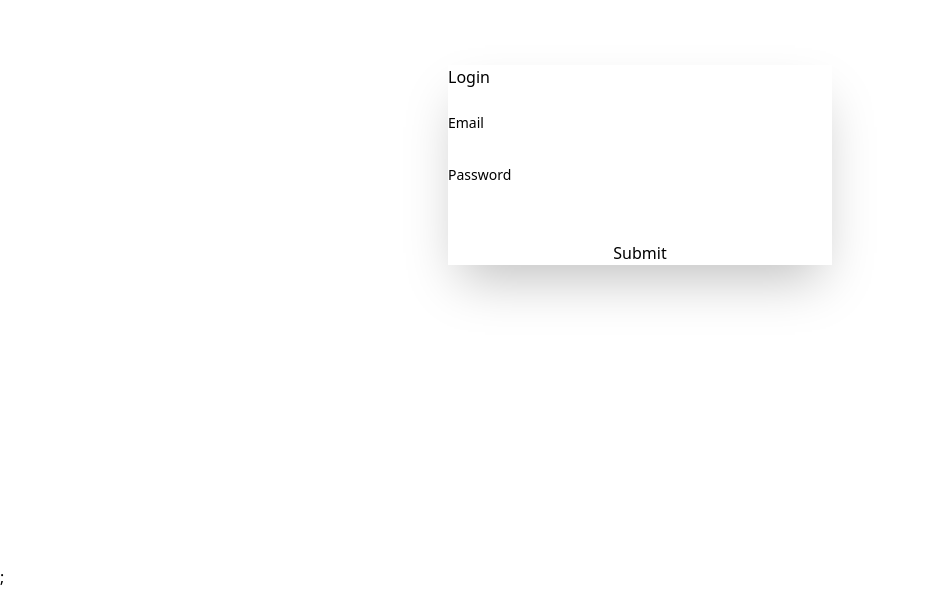
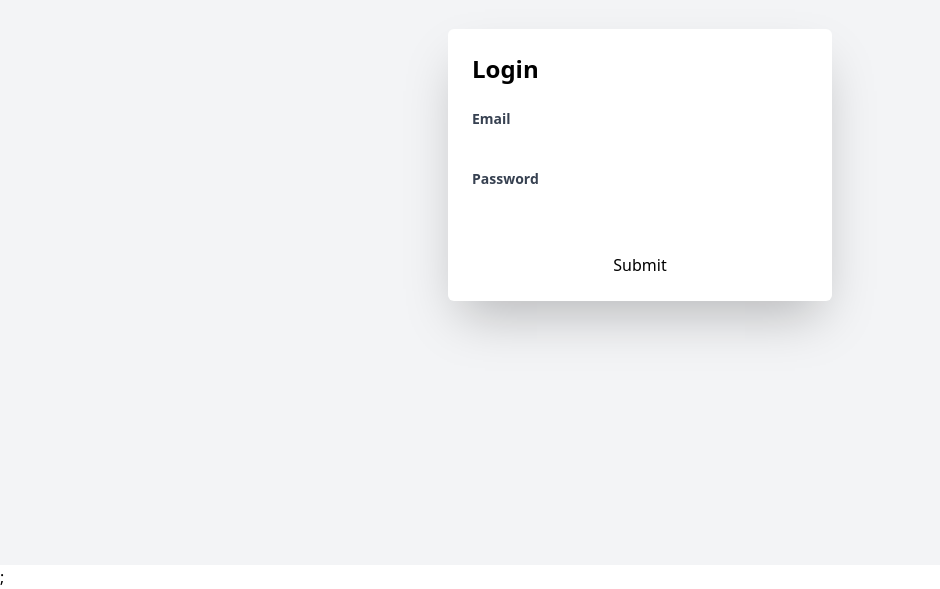
Before and after one commit to mrprg/ClothesShop, a Next.js app: page /auth/signin in a window 1280 px wide. Shown: the part 235-824 px from the top of the page, without its empty margins (0-940 px from the left). Built offline with nearby package versions, Linux system fonts and the light colour scheme.

Commit message:
add style 1/2

```diff
--- a/pages/auth/signin/index.tsx
+++ b/pages/auth/signin/index.tsx
@@ -1,4 +1,3 @@
-
 import { signIn } from "next-auth/react";
 import { useForm, SubmitHandler } from "react-hook-form";
 import { useRouter } from "next/router";
@@ -49,16 +48,13 @@ export default function SignIn() {
   };
 
   return (
-    <div className="flex justify-center items-center h-screen">
-      <div className="card w-96 bg-base-100 shadow-2xl">
-        <div className="card-body">
-          <h2 className="card-title pb-6">Login</h2>
-          <form
-            onSubmit={handleSubmit(onSubmit)}
-            className="flex flex-col gap-2"
-          >
+    <div className="flex justify-center items-center h-screen bg-gray-100">
+      <div className="card w-96 bg-white shadow-2xl rounded-md">
+        <div className="card-body p-6">
+          <h2 className="text-2xl font-bold pb-6">Login</h2>
+          <form onSubmit={handleSubmit(onSubmit)} className="flex flex-col gap-4">
             <div className="input-wrapper flex flex-col">
-              <label htmlFor="email" className="block text-sm text-black">
+              <label htmlFor="email" className="text-sm font-semibold text-gray-700">
                 Email
               </label>
               <input
@@ -70,7 +66,7 @@ export default function SignIn() {
                     message: "Invalid email address",
                   },
                 })}
-                className="input input-bordered w-full text-black border-black"
+                className="input input-bordered w-full text-gray-700 border-gray-400"
               />
               {errors.email && (
                 <p className="text-xs italic text-red-500 pt-1">
@@ -80,7 +76,7 @@ export default function SignIn() {
             </div>
 
             <div className="input-wrapper flex flex-col">
-              <label htmlFor="password" className="block text-sm text-black">
+              <label htmlFor="password" className="text-sm font-semibold text-gray-700">
                 Password
               </label>
               <input
@@ -92,7 +88,7 @@ export default function SignIn() {
                     message: "Password must be at least 8 characters",
                   },
                 })}
-                className="input input-bordered w-full text-black border-black"
+                className="input input-bordered w-full text-gray-700 border-gray-400"
               />
               {errors.password && (
                 <p className="text-xs italic text-red-500 pt-1">
@@ -107,96 +103,13 @@ export default function SignIn() {
                   type="submit"
                   className={`btn ${isLoading ? "loading" : ""}`}
                 >
-                  Submit
+                  {isLoading ? "Loading..." : "Submit"}
                 </button>
               }
             </div>
           </form>
         </div>
-        <ToastContainer
-          position="bottom-center"
-          autoClose={5000}
-          hideProgressBar
-          newestOnTop
-          closeOnClick={false}
-          rtl={false}
-          pauseOnFocusLoss={false}
-          pauseOnHover={false}
-          theme="light"
-        />
-      </div>
-    </div>
+        </div>
+        </div>
   );
-}
-
-
-
-
-
-
-// import { NextPage } from "next";
-// import { signIn } from "next-auth/react";
-// import { useRouter } from "next/router";
-// import { FormEventHandler, useState } from "react";
-// import { useForm } from "react-hook-form";
-
-
-
-// interface IFormInput {
-//     username: String;
-//     email: String;
-//     password: String;
-//   }
-// interface Props {}
-
-// const SignIn: NextPage = (props): JSX.Element => {
-//     // console.log("test");
-
-// const [userInfo, setUserInfo] = useState({ email: "", password: "" });
-// const handleSubmit: FormEventHandler<HTMLFormElement> = async (e) => {
-//     // validate your userinfo
-//     e.preventDefault();
-
-//     const res = await signIn("credentials", {
-//     email: userInfo.email,
-//     password: userInfo.password,
-//     redirect: false,
-//     });
-
-//     console.log(res);
-// };
-// export default function SignIn() {
-//     const {
-//       register,
-//       handleSubmit,
-//       formState: { errors },
-//     } = useForm<IFormInput>();
-//     const router = useRouter();
-//     const [isLoading, setIsLoading] = useState(false);
-// return (
-//     <div className="sign-in-form">
-//     <form onSubmit={handleSubmit}>
-//         <h1>Login</h1>
-//         <input
-//         value={userInfo.email}
-//         onChange={({ target }) =>
-//             setUserInfo({ ...userInfo, email: target.value })
-//         }
-//         type="email"
-//         placeholder="john@email.com"
-//         />
-//         <input
-//         value={userInfo.password}
-//         onChange={({ target }) =>
-//             setUserInfo({ ...userInfo, password: target.value })
-//         }
-//         type="password"
-//         placeholder="********"
-//         />
-//         <input type="submit" value="Login" />
-//     </form>
-//     </div>
-// );
-// };
-
-// export default SignIn;
+            }
```
